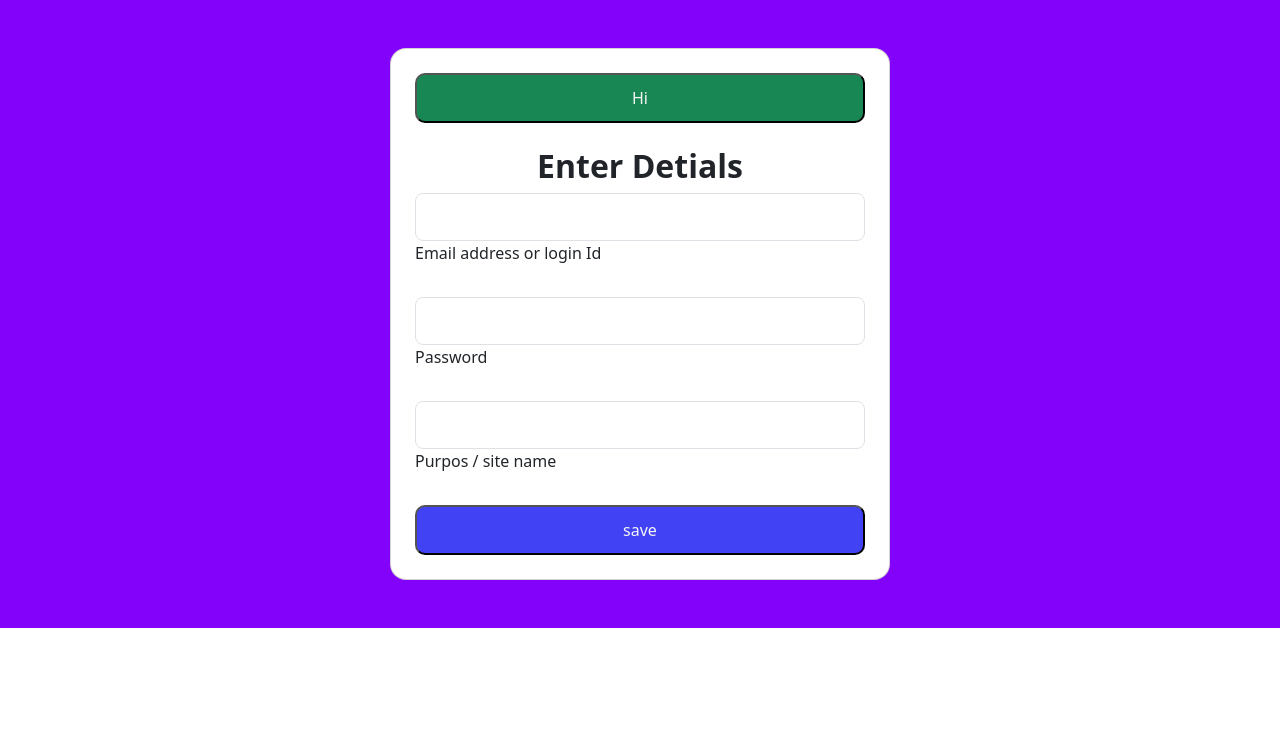
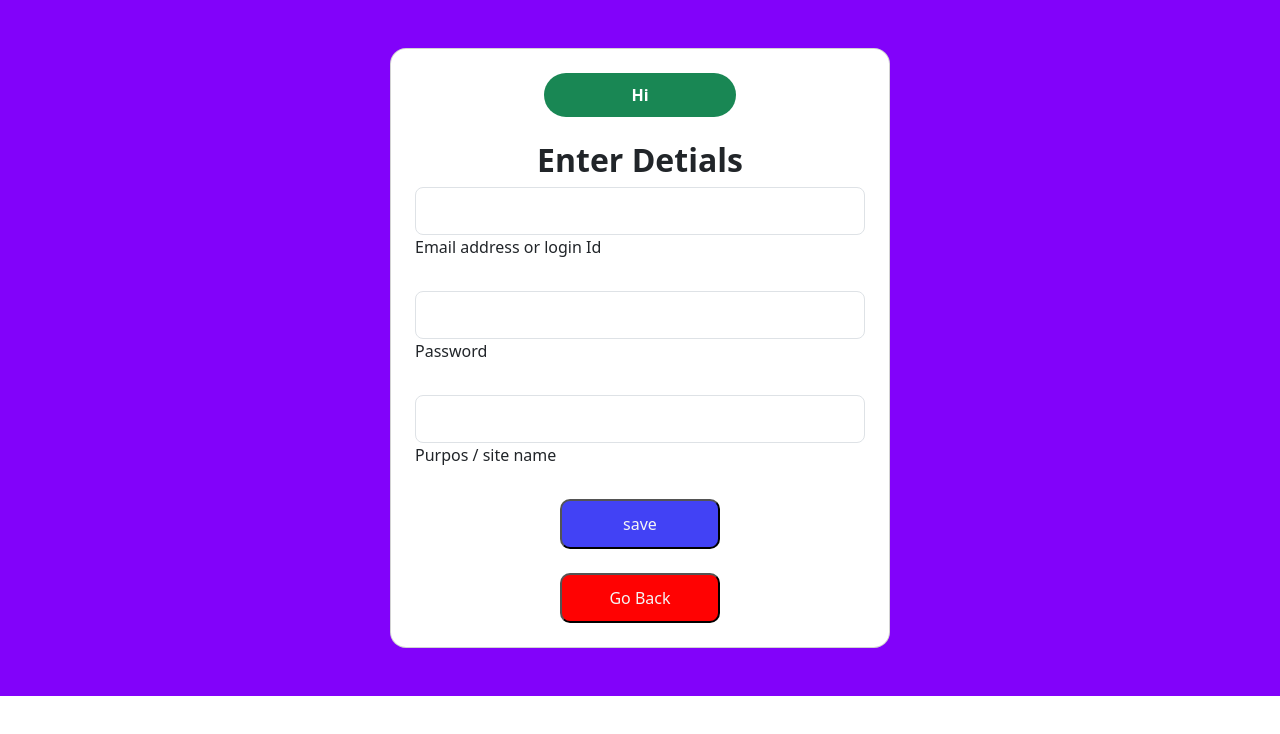
Before and after one commit to Syedameerjan/Password, a React (Create React App) app: page /addNewCourt in a window 1280 px wide. Shown: the top 734 px of the page. Built offline with nearby package versions, Linux system fonts and the light colour scheme.

Commit message:
Update Navbars.jsx

```diff
--- a/src/Components/common/Navbars.jsx
+++ b/src/Components/common/Navbars.jsx
@@ -6,8 +6,9 @@ import {
   MDBContainer, MDBRow, MDBCol, MDBCard, MDBCardBody, MDBInput, MDBCheckbox
 }
 from 'mdb-react-ui-kit';
+import { useNavigate } from "react-router-dom";
 import axios from "axios";
-import { useNavigate } from "react-router-dom";
+
 import { BASE_URL } from "./Consatans/constants";
 
 
@@ -40,7 +41,9 @@ function MainNav() {
         console.error(error);
     }
 };
-
+const handleGoBack = () => {
+  navigate(-1);
+};
 
   return (
 
@@ -60,7 +63,7 @@ function MainNav() {
      <MDBCard className='bg-white my-5 mx-auto' style={{ borderRadius: '1rem', maxWidth: '500px' }}>
 
        <MDBCardBody className='p-4 w-100 d-flex flex-column' >
-       <button className='logbutton bg-success  ' >
+       <button className='nameboard bg-success  ' >
             Hi {userDetails.fname}{userDetails.lname}
          </button>
          <br />
@@ -73,15 +76,19 @@ function MainNav() {
          <MDBInput wrapperClass='mb-4 w-100' label='Purpos / site name' id='formControlLg' size="lg" type='text' value={saveData.purpose} onChange={(e)=>{setSaveData({...saveData,purpose:e.target.value})}} />
 
 
+
          {/* <MDBInput wrapperClass='mb-4 w-100' label='Email address' id='formControlLg' size="lg" type='email' value={email} onChange={(e) => setEmail(e.target.value)} />
         <MDBInput wrapperClass='mb-4 w-100' label='Password' id='formControlLg' size="lg" type='password' value={password} onChange={(e) => setPassword(e.target.value)} /> */}
 
 {/* //         <button className='logbutton' onClick={handleLogin}> save </button> */}
 
-         <button className='logbutton' onClick={handleSaveNew} >
+         <button className='savebutton' onClick={handleSaveNew} >
            save
          </button>
-
+         <br />
+         <button className='backbutton' onClick={handleGoBack} >
+           Go Back
+         </button>
 
 
 
```
